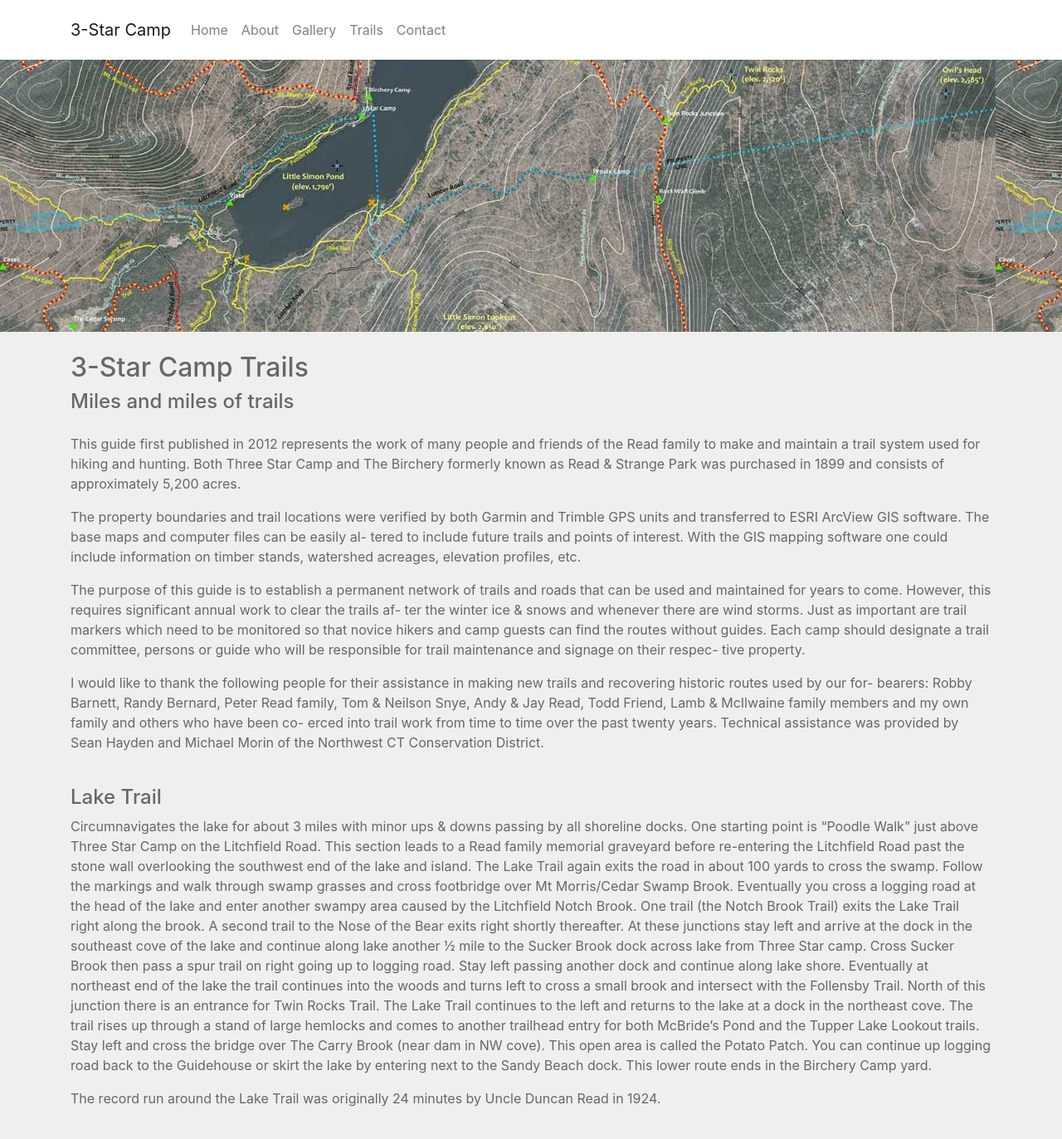
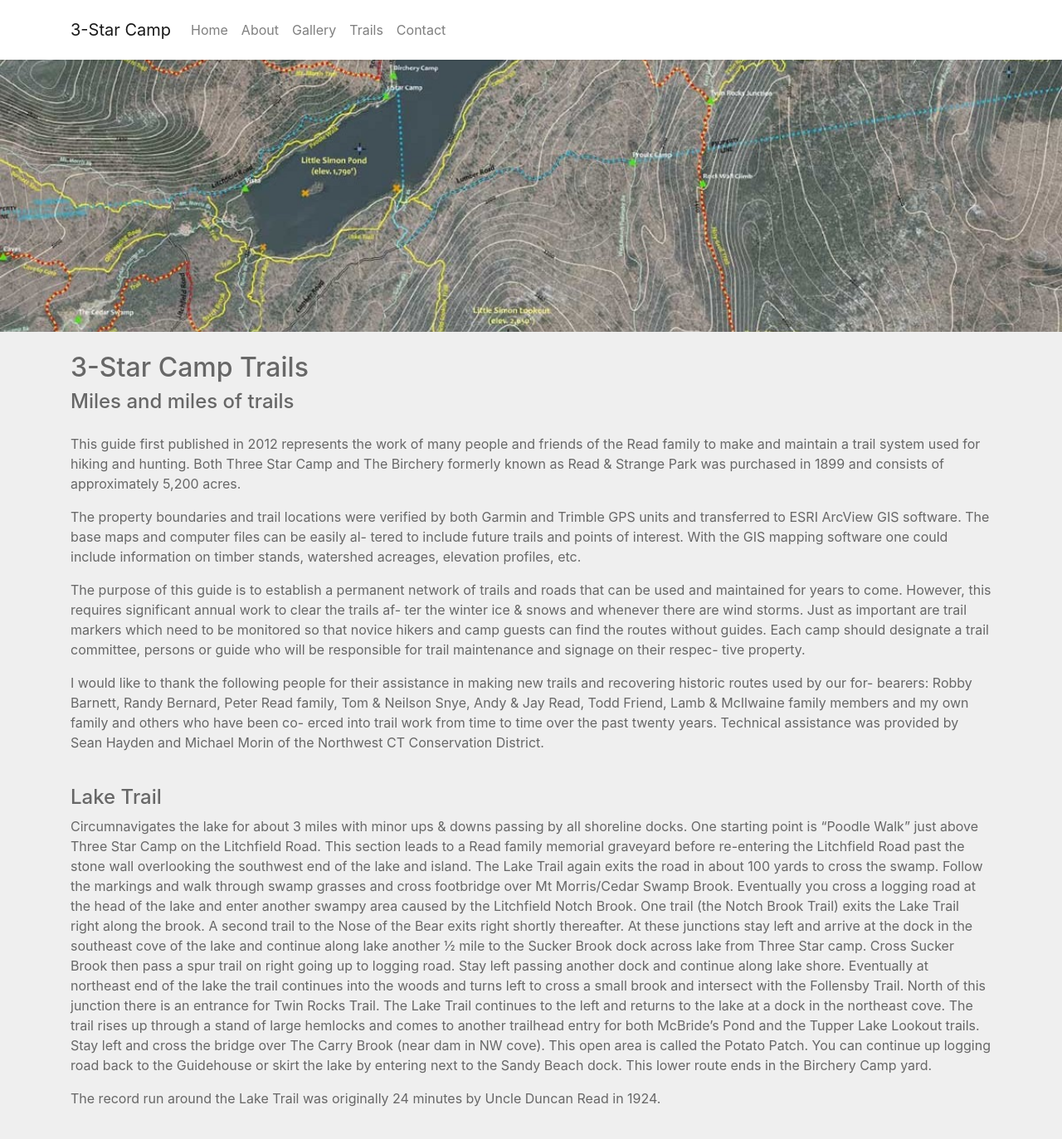
Before and after one commit to w3yz3r/w3yz3r.github.io, a Jekyll site: the page built from trails.html, in a window 1280 px wide and 1400 px high. Shown: the top 1373 px of the window at 83% size. Built offline with Jekyll 4.4.1, drawn with Linux system fonts in a browser that asks for light colours.

Commit message:
Img path fix

```diff
--- a/styles/site.scss
+++ b/styles/site.scss
@@ -26,6 +26,7 @@ footer {
 .bgimage {
   width:100%;
   height:400px;
+  background: url('{{ site.baseurl }}/img/trails.jpg');
   background-repeat: no-repeat;
   background-position: center;
   background-size:cover;
--- a/trails.html
+++ b/trails.html
@@ -2,7 +2,7 @@
 layout: default
 ---
 
-<section class="bgimage" style="background: url('{{ site.baseurl }}/img/trails.jpg');">
+<section class="bgimage">
   <div class="container-fluid">
     <div class="row">
 
```
Also changed, not shown: 1 other file.
